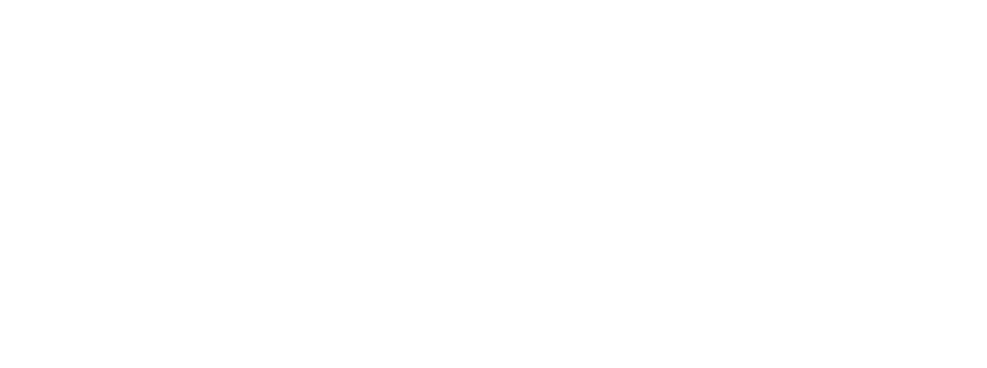
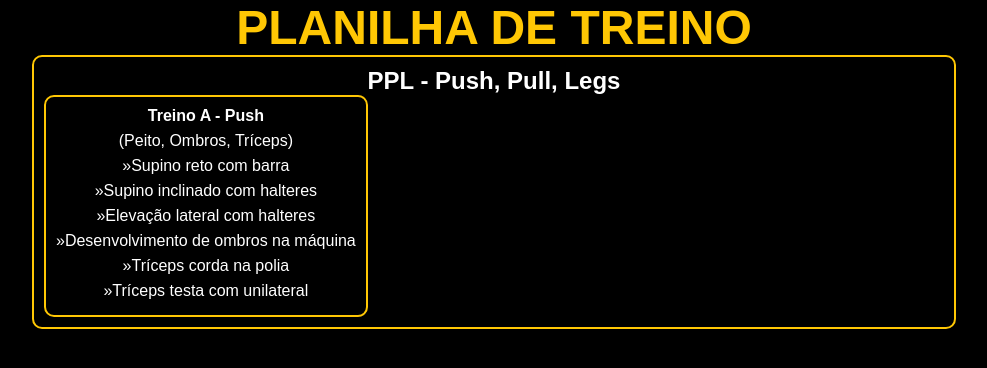
Before and after one commit to wilnervictor/treino, a plain HTML site: page index.html in a window 1280 px wide. Shown: the whole page, without its empty margins (146-1133 px from the left). Drawn offline with Linux system fonts and the light colour scheme.

Commit message:
Versão 1.1

```diff
--- a/index.html
+++ b/index.html
@@ -7,6 +7,27 @@
     <title>Tabela de treino</title>
 </head>
 <body>
+    <h1>PLANILHA DE TREINO</h1>
+    <main>
+        <h2>PPL - Push, Pull, Legs</h2>
+        <div id="t1">
+            <table>
+                <tr><th>Treino A - Push</th></tr>
+                <tr><td>(Peito, Ombros, Tríceps)</td></tr>
+                <tr><td>&raquo;Supino reto com barra</td></tr>
+                <tr><td>&raquo;Supino inclinado com halteres</td></tr>
+                <tr><td>&raquo;Elevação lateral com halteres</td></tr>
+                <tr><td>&raquo;Desenvolvimento de ombros na máquina</td></tr>
+                <tr><td>&raquo;Tríceps corda na polia</td></tr>
+                <tr><td>&raquo;Tríceps testa com unilateral</td></tr>
+            </table>
+        </div>
+        <div id="t2">
 
+        </div>
+        <div id="t3">
+
+        </div>
+    </main>
 </body>
 </html>
--- a/src/style.css
+++ b/src/style.css
@@ -0,0 +1,40 @@
+@charset "UTF-8";
+
+*{
+    margin: 0px;
+    padding: 0px;
+    font-family: Arial, Helvetica, sans-serif;
+}
+html, body{
+    height: 100vh;
+    width: 100vw;
+}
+body{
+    background-color: black;
+}
+body h1{
+    text-align: center;
+    font-size: 3em;
+    color: #FFC704;
+
+}
+body h2{
+    text-align: center;
+}
+main{
+    margin: auto;
+    max-width: 900px;
+    border-radius: 10px;
+    border: 2px solid #FFC704;
+    color: white;
+    padding: 10px;
+}
+table{
+    border: 2px solid #FFC704;
+    padding: 8px;
+    border-radius: 10px;
+    text-align: center;
+}
+th, td{
+    padding-bottom: 5px;
+}
```
